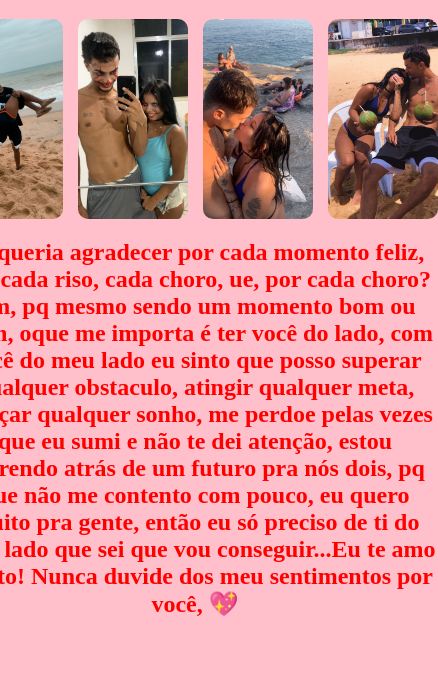
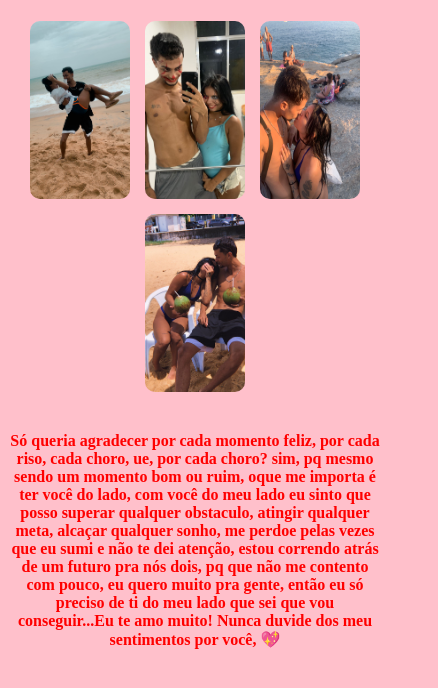
Before and after one commit to daviparadela/quernamorarcomigo, a plain HTML site: page index.html in a window 390 px wide. Both pictures are taken after a click on the button "Sim". Shown: the whole page, 438 px wide, since content can reach past the window. Drawn offline with Linux system fonts and the light colour scheme.

Commit message:
responsividade

```diff
--- a/index.html
+++ b/index.html
@@ -24,51 +24,53 @@
             flex-direction: column;
             align-items: center;
             position: relative;
-            z-index: 1; /* Coloca a declaração atrás do título e botões */
+            z-index: 1;
+            text-align: center;
         }
 
         .top-images {
             display: flex;
             gap: 15px;
-            opacity: 0; /* Inicia com opacidade 0 */
-            transition: opacity 2s ease; /* Transição suave de opacidade */
-            margin-bottom: 0px;
+            opacity: 0;
+            transition: opacity 2s ease;
+            margin-bottom: 20px;
+            flex-wrap: wrap;
+            justify-content: center;
         }
 
         .top-images img {
-            width: 110px;
-            height: 200px;
-            object-fit: cover;
+            max-width: 100px; /* Ajuste para se adaptar ao tamanho do contêiner */
+            height: auto; /* Mantém a proporção da imagem */
             border-radius: 10px;
         }
 
         .declaration {
-            opacity: 0; /* Inicia com opacidade 0 */
-            transition: opacity 2s ease; /* Transição suave de opacidade */
-            font-size: 24px;
+            opacity: 0;
+            transition: opacity 2s ease;
+            font-size: 16px;
             font-weight: bold;
-            text-align: center;
             margin-top: 20px;
-            z-index: 0; /* Fica atrás dos outros elementos */
+            z-index: 0;
+            padding: 0 10px;
         }
 
         h1, #buttons {
-            opacity: 1; /* Inicia com opacidade 1 */
-            transition: opacity 2s ease; /* Transição suave de opacidade */
+            opacity: 1;
+            transition: opacity 2s ease;
             text-align: center;
-            z-index: 2; /* Fica acima da declaração */
+            z-index: 2;
             position: relative;
         }
 
         h1 {
-            font-size: 30px;
+            font-size: 24px;
             font-weight: bold;
             margin: 20px 0;
         }
 
         #buttons {
             display: flex;
-            gap: 20px;
+            gap: 10px; /* Espaço entre os botões */
             margin-top: 20px;
         }
 
@@ -76,10 +78,12 @@
             background-color: red;
             color: white;
             width: 100px;
-            height: 80px;
+            height: 60px;
             text-align: center;
             cursor: pointer;
-            position: relative;
+            font-size: 16px;
+            border: none;
+            border-radius: 5px;
         }
     </style>
 </head>
```
